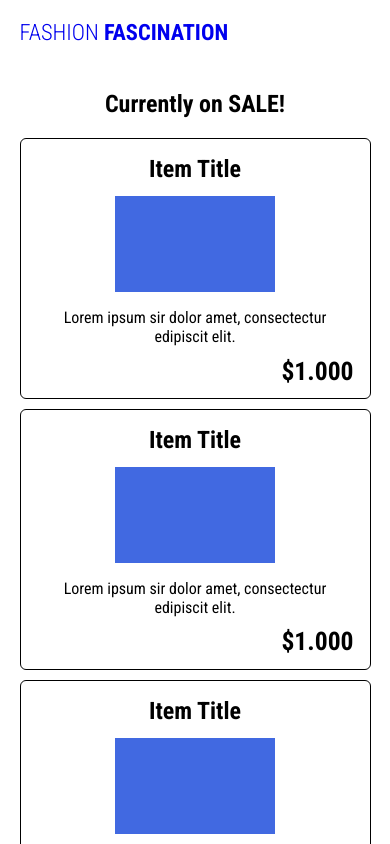
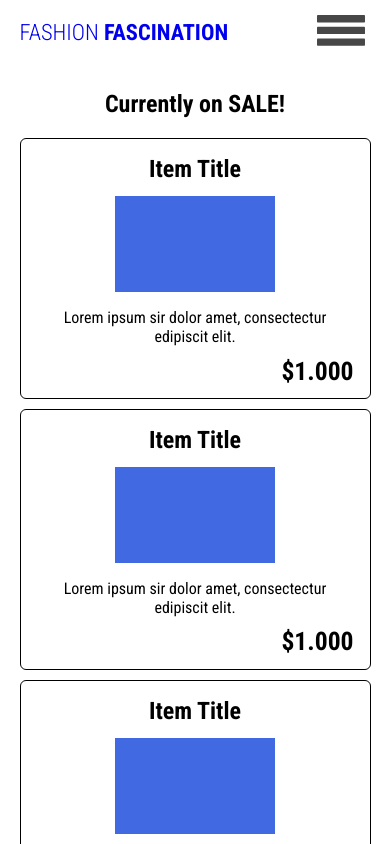
Before and after one commit to MarcelNDG/Fashion-2, a React (Create React App) app: page /sale in a window 390 px wide. Built offline with nearby package versions, Linux system fonts and the light colour scheme.

Commit message:
Mobile button in all pages

```diff
--- a/src/components/TopNav.js
+++ b/src/components/TopNav.js
@@ -5,6 +5,7 @@ import { ReactComponent as ConfigBtn } from '../icon/shopping-cart.svg'
 import { Link } from 'react-router-dom'
 
 import React from 'react'
+import MenuBtn from '../components/MenuBtn'
 import TopLogo from './TopLogo'
 import Exclamation from './Exclamation'
 import Profiles from './Profiles'
@@ -32,6 +33,7 @@ const TopNav = () => {
                         <Link to='/contact' className='navLink'>Contact</Link>
                     </li>
                 </ul>
+                <MenuBtn />
                 <Profiles />
 
 
```
